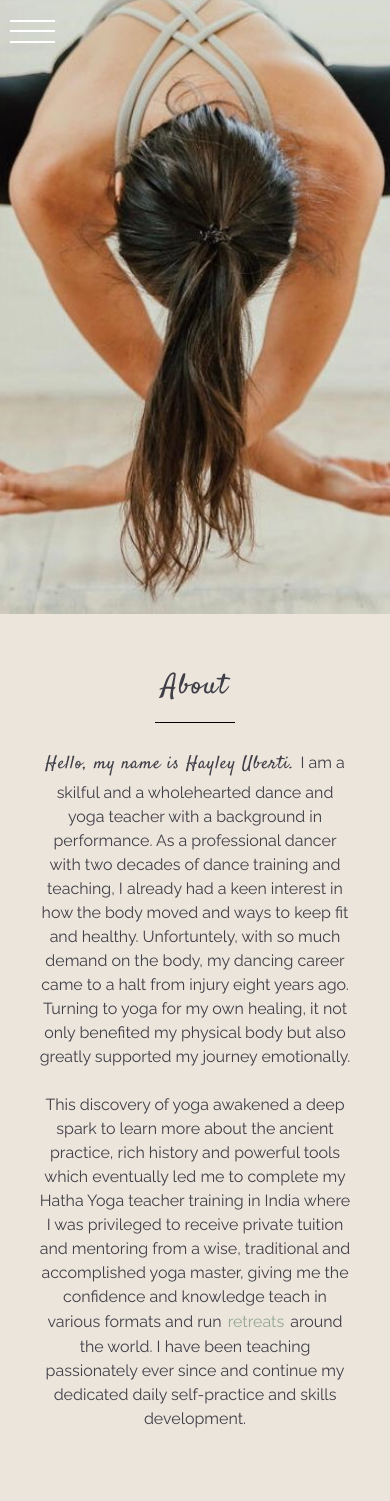
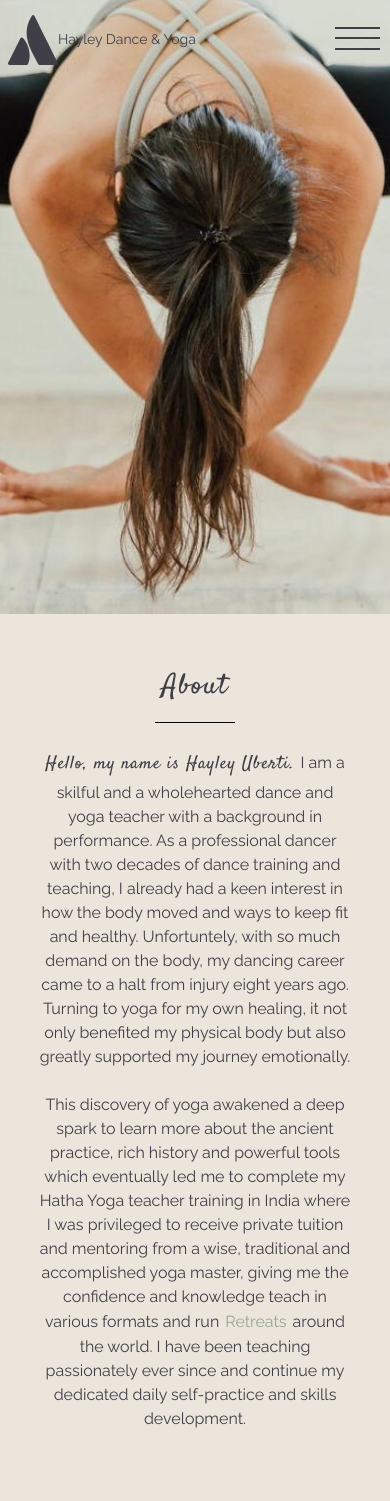
Before and after one commit to RachelUberti/hayelyDaY, a React (Create React App) app: page / in a window 390 px wide. Shown: the top 1501 px of the page. Built offline with nearby package versions, Linux system fonts and the light colour scheme; the HTML template or start-up script is replaced by a standard one.

Commit message:
navbar styles

```diff
--- a/src/Home.js
+++ b/src/Home.js
@@ -99,7 +99,7 @@ function Home() {
                   giving me the confidence and knowledge teach in various formats and run
                   <span
                   ><a href="retreats.html"
-                  ><button className="about__retreats">retreats</button></a>
+                  ><button className="about__retreats">Retreats</button></a>
                   </span>around the world. I have been teaching passionately ever since
                   and continue my dedicated daily self-practice and
                   skills development.
@@ -131,7 +131,7 @@ function Home() {
               <h2 className="offerings__sec-headings">Yoga</h2>
               <p className="offerings__grid-para">
                 I offer yoga classes to all ages, levels and abilities. Range of
-                styles and practices. Classes can be tailored and blended as
+                styles and practices, and no prior experience required. Classes can be tailored and blended as
                 needed.
               </p>
               <p className="offerings__grid-para">Private 1:1 Sessions</p>
--- a/src/SlideMenu.js
+++ b/src/SlideMenu.js
@@ -18,9 +18,9 @@ function SlideMenu() {
         <button className='slide-menu__button'>Connect</button>
       </a>
       <div className="footer__socials">
-        <SocialIcon className="socials-button" url="https://www.facebook.com/profile.php?id=100012157428974" network="facebook" bgColor="#596C68" fgColor="#ffffff" color="currentColor" style={{ height: 65, width: 65 }} />
-        <SocialIcon className="socials-button" url="https://www.instagram.com/threecrownshotel/?hl=en" network="linkedin" bgColor="#596C68" fgColor="#ffffff" style={{ height: 65, width: 65 }} />
-        <SocialIcon className="socials-button" url="https://www.instagram.com/hayleydanceandyoga/?hl=en" network="instagram" bgColor="#596C68" fgColor="#ffffff" color="currentColor" style={{ height: 65, width: 65 }} />
+        <SocialIcon className="socials-button" url="https://www.facebook.com/profile.php?id=100012157428974" network="facebook" bgColor="#95A792" fgColor="#ffffff" color="currentColor" style={{ height: 65, width: 65 }} />
+        <SocialIcon className="socials-button" url="https://www.instagram.com/threecrownshotel/?hl=en" network="linkedin" bgColor="#95A792" fgColor="#ffffff" style={{ height: 65, width: 65 }} />
+        <SocialIcon className="socials-button" url="https://www.instagram.com/hayleydanceandyoga/?hl=en" network="instagram" bgColor="#95A792" fgColor="#ffffff" color="currentColor" style={{ height: 65, width: 65 }} />
       </div>
       <div>
         <p className='slide-menu__logo-text'><FaIcons.FaAtlassian className='logo' />
--- a/src/scss/abstracts/_fonts.scss
+++ b/src/scss/abstracts/_fonts.scss
@@ -12,7 +12,7 @@ src: url('Raleway-Variable.ttf') format('truetype');
   font-family: ('Raleway', 'Sans Serif');
   font-weight: normal;
   font-style: normal;
-  font-size: 22px;
+  font-size: 20px;
   line-height: 30px;
   color: #403F48;
   align-items: center;
--- a/src/scss/components/_footer.scss
+++ b/src/scss/components/_footer.scss
@@ -49,13 +49,12 @@
   }
 
   &__hours {
-    @include font-satisfy-text;
+    @include font-raleway;
     color: $beige;
-    font-size: 22px;
     margin-bottom: 6px;
 
     @media screen and (max-width: 450px) {
-      font-size: 16px;
+      font-size: 14px;
     }
   }
   &__socials {
@@ -84,7 +83,7 @@
     margin: 0px 15px;
 
     @media only screen and (max-width: 450px) {
-      margin: 0px 6px;
+      margin: 0px 4px;
       font-size: 14px;
   }
   }
@@ -96,7 +95,7 @@
    &__credit {
     @include font-raleway;
     font-size: 12px;
-    color: rgb(186, 103, 31);
+    color: rgb(0, 0, 0);
     padding-top: 40px;
 
     @media screen and (max-width: 450px) {
@@ -110,11 +109,11 @@
 
   &__credit-link:visited,  &__credit-link:link {
   text-decoration: none;
-  color: rgb(186, 103, 31);
+  color: rgb(0, 0, 0);
   }
   &__credit-link:hover, &__credit-link:active {
     text-decoration: underline;
-    color: rgb(186, 103, 31);
+    color: rgb(0, 0, 0);
   }
   // a:link,
   // a:visited {
--- a/src/scss/components/_navbar.scss
+++ b/src/scss/components/_navbar.scss
@@ -5,7 +5,7 @@
   position: fixed;
   top: 0;
   width: 100%;
-  height: 125px;
+  height: 80px;
   left: 0;
   z-index: 10;
   padding: 0px 8px;
@@ -28,7 +28,7 @@
 
     @media (max-width: 768px) {
       display: flex;
-      justify-content: center;
+      justify-content: flex-start;
       width: 100%;
     }
 
@@ -45,9 +45,9 @@
     font-size: 14px;
     margin: 0px;
 
-    @media only screen and (max-width: 450px) {
-      display: none;
-    }
+    // @media only screen and (max-width: 450px) {
+    //  display: none;
+    // }
   }
 
   &__button {
--- a/src/scss/components/_slide-menu.scss
+++ b/src/scss/components/_slide-menu.scss
@@ -11,7 +11,7 @@
 
 /* Color/shape of burger icon bars */
 .bm-burger-bars {
-  background: $white;
+  background: $grey;
 }
 
 // Position/shape of burger icon bars */
@@ -20,9 +20,9 @@
   width: 45px;
   height: 26px;
   right: 28px;
-  top: 20px;
-  float: left;
-  left: 10px;
+  top: 27px;
+  // float: left;
+  right: 10px;
 }
 
 .bm-menu {
@@ -56,7 +56,7 @@ padding: 2.5em 1.5em 0;
 }
 
 .slide-menu__button {
-  @include font-raleway;
+  @include font-satisfy-text;
   color:$white;
   margin-top: 30px;
   width: 200px;
@@ -67,10 +67,9 @@ padding: 2.5em 1.5em 0;
 
 }
 
-.slide-menu__button:hover {
-  background: $white;
-  color: $grey;
-  border: 3px solid $grey;
+.slide-menu__button:hover, .slide-menu__button:active {
+  background: $darkGreen;
+  outline: none !important;
 }
 
 .bm-item {
@@ -83,17 +82,18 @@ padding: 2.5em 1.5em 0;
   margin: 22px;
 
   @media screen and (max-width: 450px) {
-    margin: 50px 12px;
+    margin: 80px 12px 30px;
   }
 }
 .slide-menu__logo-text {
-  @include font-satisfy-text;
+  @include font-raleway;
+font-size: 14px;
+}
 
-}
-// a.bm-item:active, a.bm-item:focus {
+// .bm-item:active, .bm-item:focus {
 //  outline: none !important;
 // }
 
-// a {
-//   color: transparent;
-// }
+a {
+  color: transparent;
+}
```
